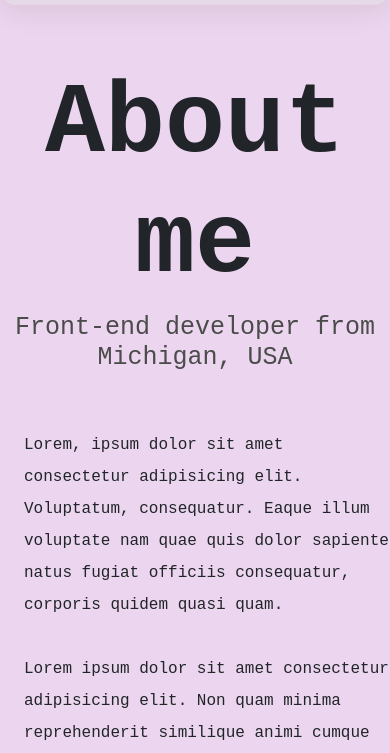
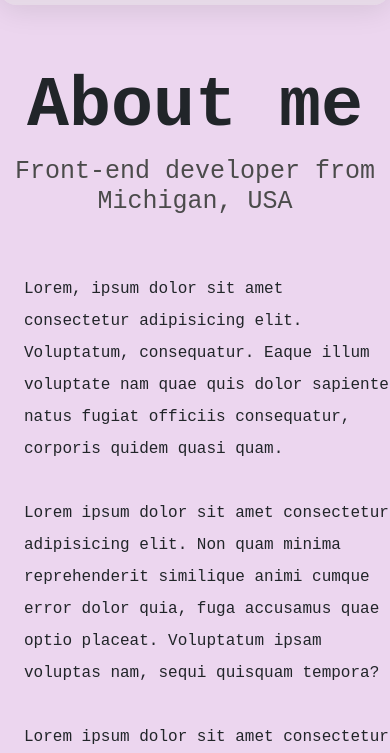
Before and after one commit to raalizz/my-portfolio, a plain HTML site: page about.html in a window 390 px wide. Shown: the part 91-844 px from the top of the page. Drawn offline with nearby package versions, Linux system fonts and the light colour scheme; a web font is replaced by a local one.

Commit message:
changed the font size of the h1 and the about me header on small devices

```diff
--- a/style.css
+++ b/style.css
@@ -173,6 +173,12 @@ h1 {
   .project-info {
     text-align: center;
   }
+  h1 {
+    font-size: 50px;
+  }
+  .about-me {
+    font-size: 70px;
+  }
 }
 
 .slider {
```
